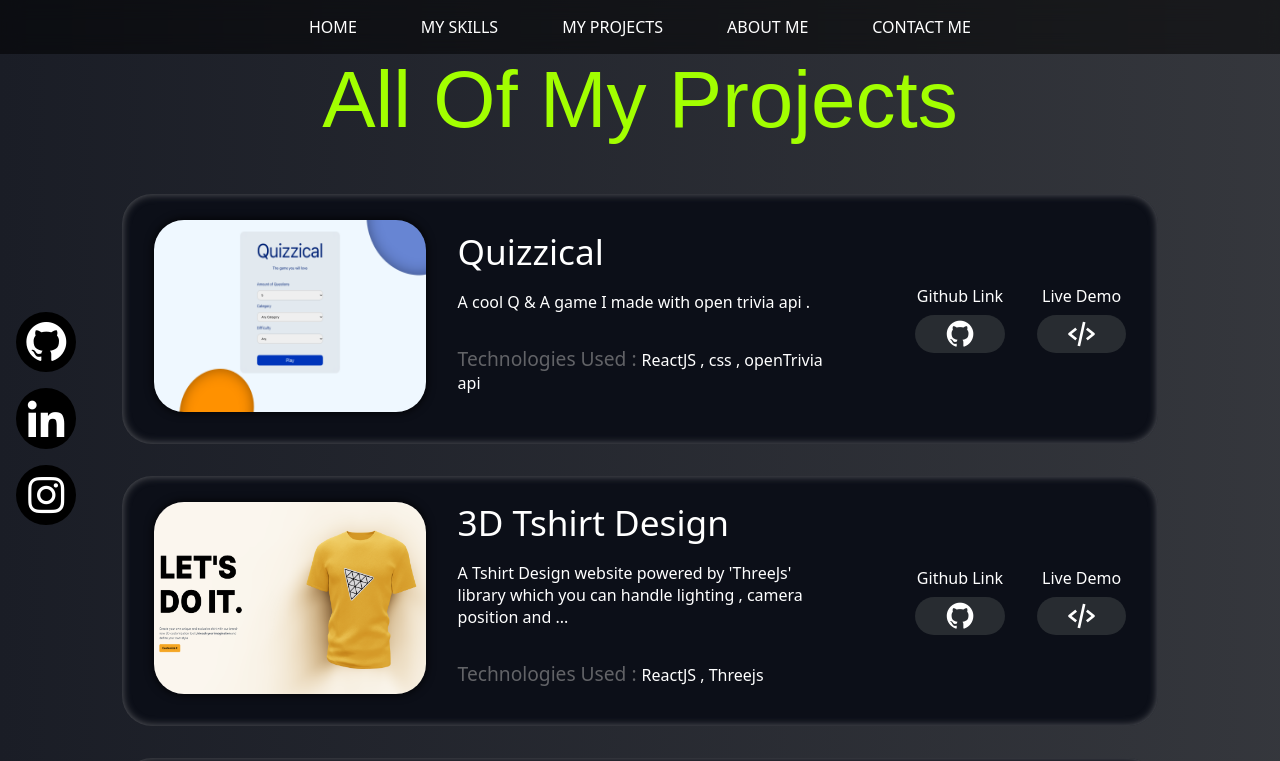
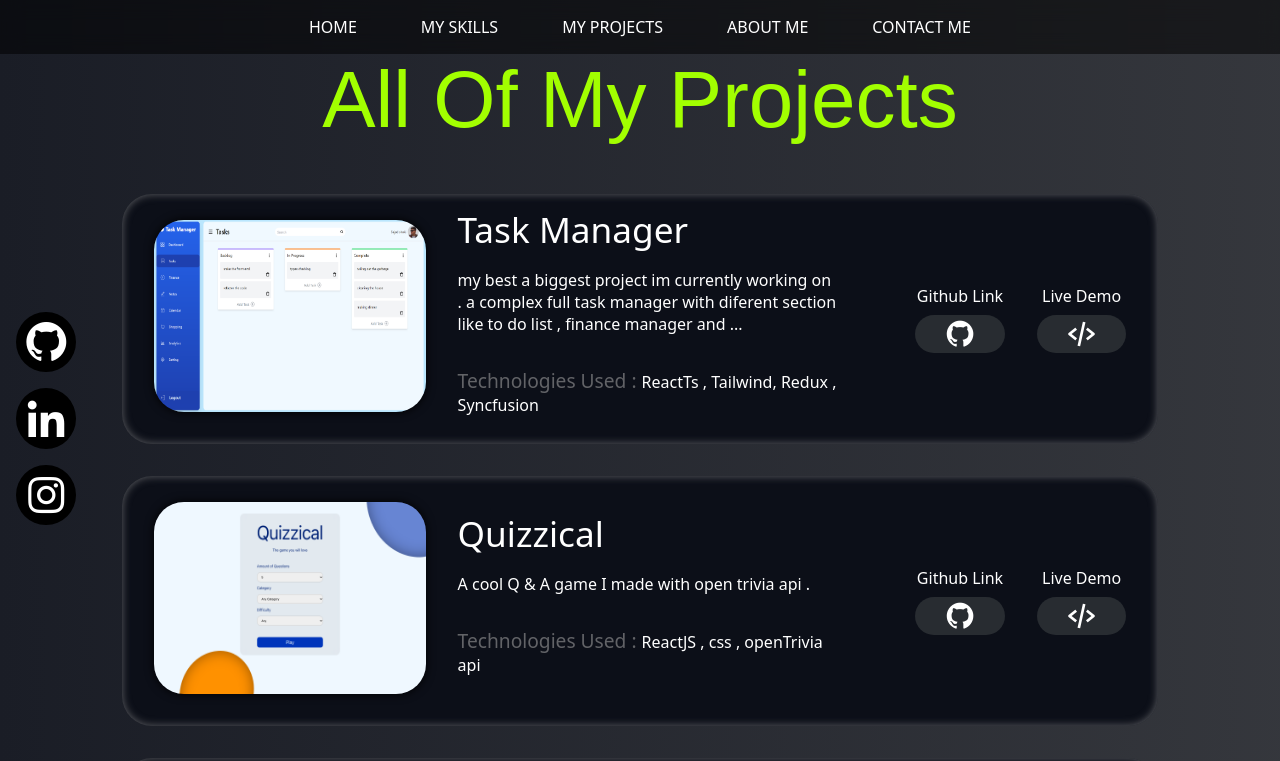
Before and after one commit to sajadzshoki/Sajad-portfolio, a React (Create React App) app: page /all_projects in a window 1280 px wide. Shown: the top 761 px of the page. Built offline with nearby package versions, Linux system fonts and the light colour scheme; a web font is replaced by a local one.

Commit message:
update-task manager

```diff
--- a/src/projectsData.js
+++ b/src/projectsData.js
@@ -15,8 +15,18 @@ import youtube from './images/youtube.png'
 import quizzical from './images/quizzical.png'
 import react_native_nft from './images/react_native_nft.png'
 import threejs from './images/threejs.png'
+import task_manager from './images/task_manager.png'
 
 export default [
+  {
+    id:nanoid(),
+    image: task_manager,
+    title: "Task Manager",
+    description: "my best a biggest project im currently working on . a complex full task manager with diferent section like to do list , finance manager and ...",
+    githubLink: "https://github.com/sajadzshoki/task_manager",
+    projectDemo: "https://Task-manager-sajad.vercel.app",
+    Technologies:"ReactTs , Tailwind, Redux , Syncfusion"
+  },
   {
     id:nanoid(),
     image: quizzical,
```
Also changed, not shown: src/images/task_manager.png (added).
